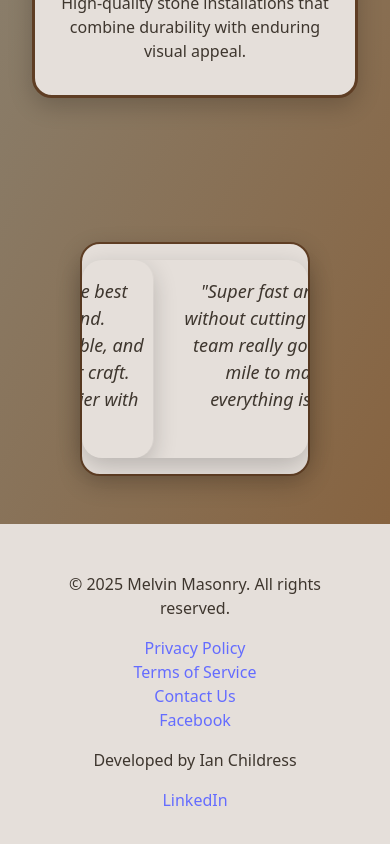
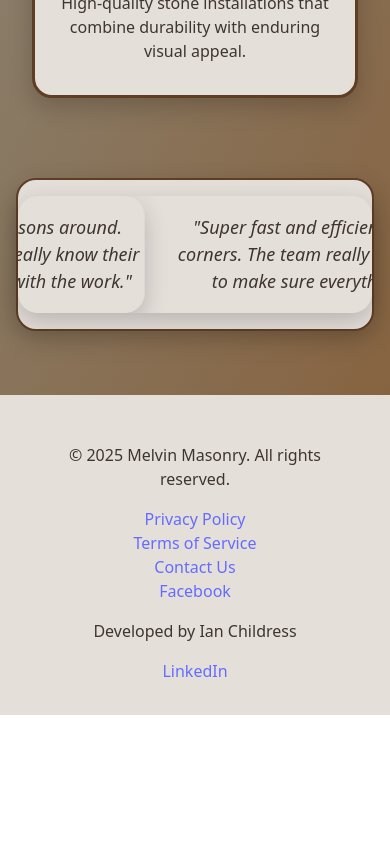
Before and after one commit to Ian-B-Childress/MasonryWebsite, a React (Vite) app: page /projects in a window 390 px wide. Shown: the part 1805-2649 px from the top of the page. After the commit the page ends 2520 px from the top, so only its background shows below. Built offline with nearby package versions, Linux system fonts and the light colour scheme.

Commit message:
added mobile query

```diff
--- a/src/App.css
+++ b/src/App.css
@@ -871,3 +871,14 @@ select {
  font-style: italic;
  font-size: large;
 }
+
+@media  (max-width: 600px) {
+  .t-carousel{
+    margin: 1rem 1rem;
+    margin-bottom: 2rem;
+  }
+
+  .services-container{
+    margin: 0rem;
+  }
+}
```
